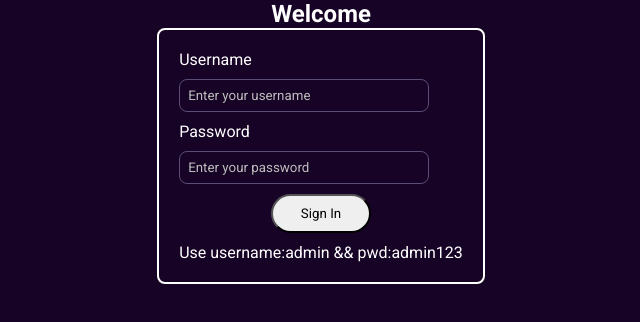
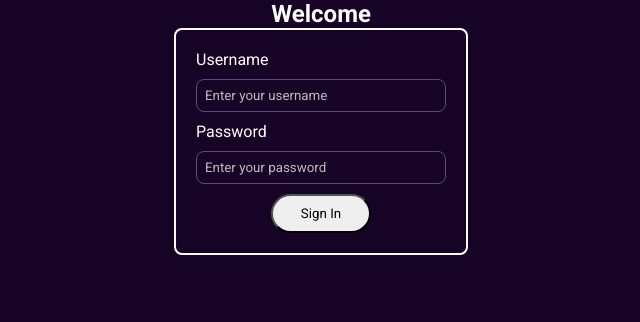
Before and after one commit to prashanthd-devops/smic-smart-ip-checker, a plain HTML site: page public/login.html in a window 1280 px wide. Shown: the whole page, without its empty margins (319-959 px from the left). Drawn offline with Linux system fonts and the light colour scheme.

Commit message:
update login.html

```diff
--- a/public/login.html
+++ b/public/login.html
@@ -33,7 +33,6 @@
             >
 
             <button type="submit" class="signin-btn">Sign In</button>
-            <p>Use username:admin && pwd:admin123</p>
         </form>
     </main>
     <script src="./assets/scripts/login/login.js"></script>
```
